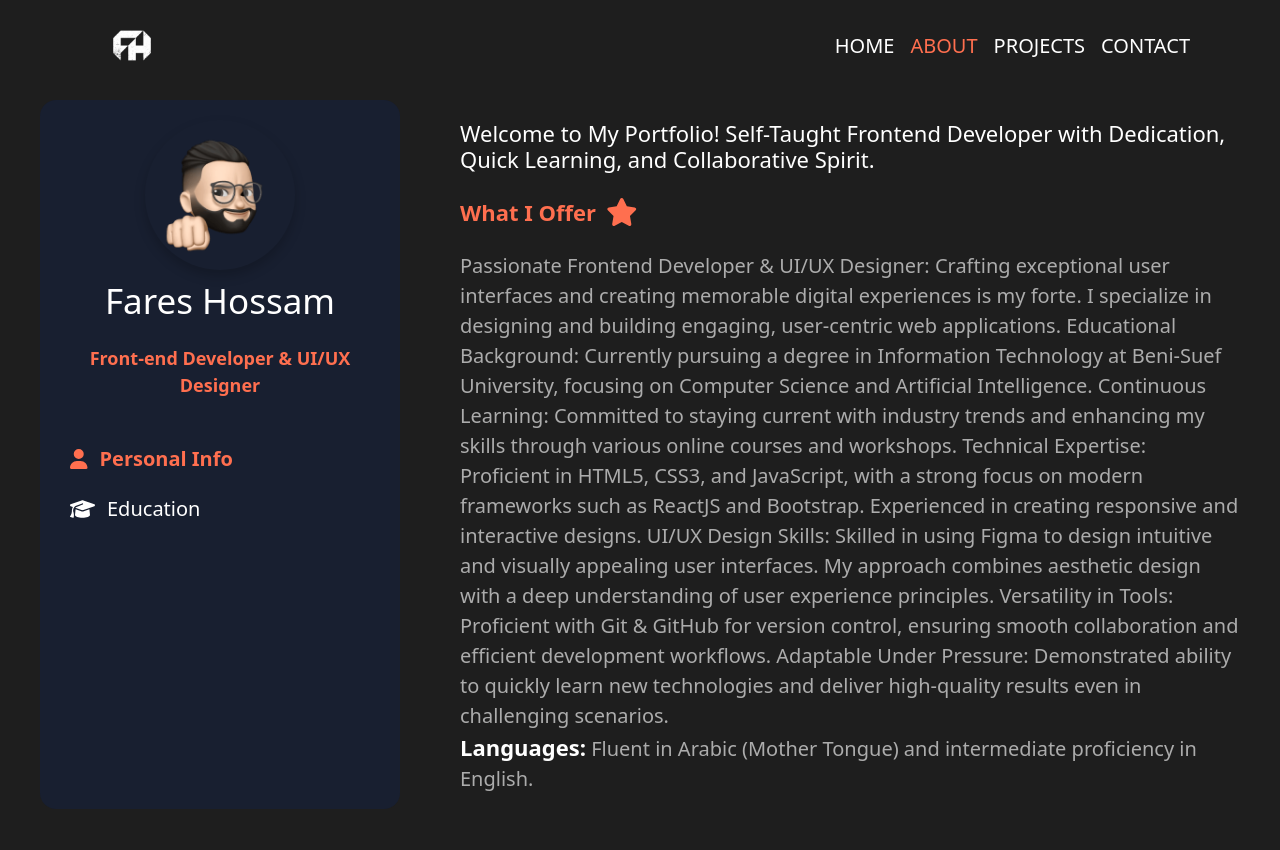
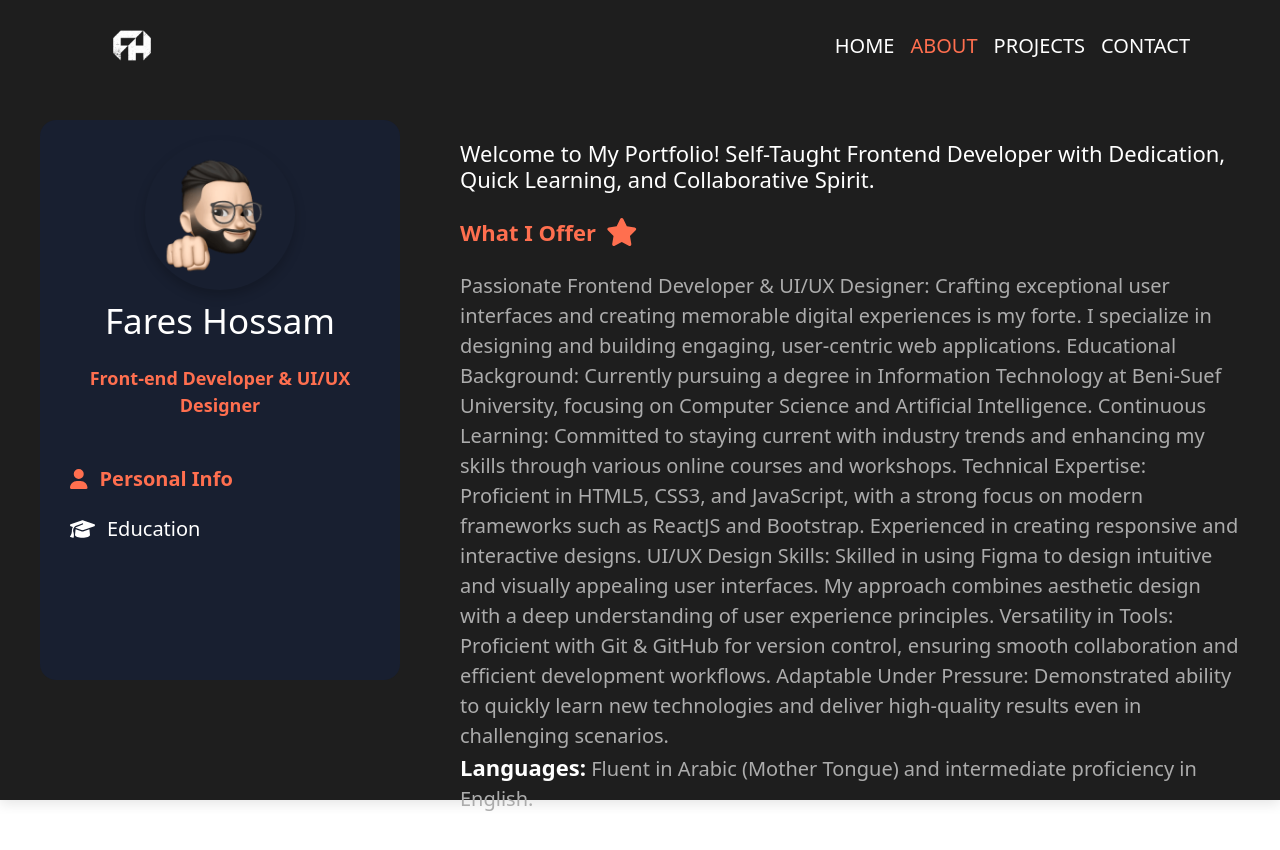
Before and after one commit to fareshossamm/Portfolio, a React (Create React App) app: page /about in a window 1280 px wide. Shown: the top 850 px of the page. After the commit the page ends 814 px from the top, so only its background shows below. Built offline with nearby package versions, Linux system fonts and the light colour scheme.

Commit message:
fix issue in responsive

```diff
--- a/src/App.js
+++ b/src/App.js
@@ -21,7 +21,6 @@ function App() {
     });
   }, []);
 
-  // Custom hook to handle scroll to top on route change
   function ScrollToTopOnRouteChange() {
     const location = useLocation();
 
--- a/src/Components/About.css
+++ b/src/Components/About.css
@@ -3,8 +3,8 @@
 .about-container {
   display: flex;
   justify-content: space-between;
-  padding: 100px 40px;
-  height: auto;
+  padding: 120px 40px;
+  height: 100vh;
   background: #1e1e1e;
   color: white;
   box-shadow: 0 4px 12px rgba(0, 0, 0, 0.1);
@@ -136,9 +136,12 @@ h2 {
 
 /* Responsive Styles */
 @media (max-width: 992px) {
+
+
   .about-container {
     flex-direction: column;
     padding: 20px;
+    height: auto;
   }
 
   .left-pane,
```
